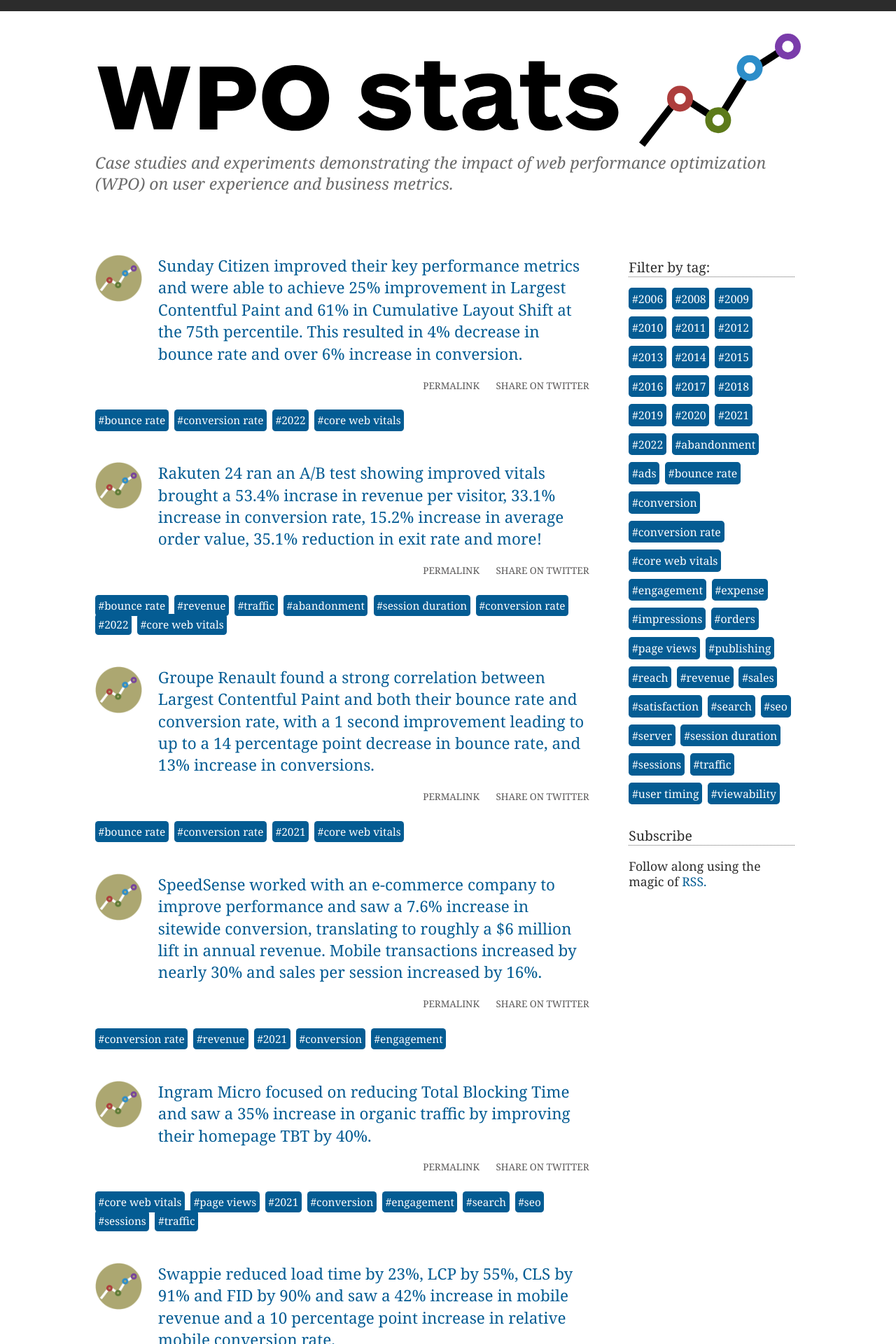
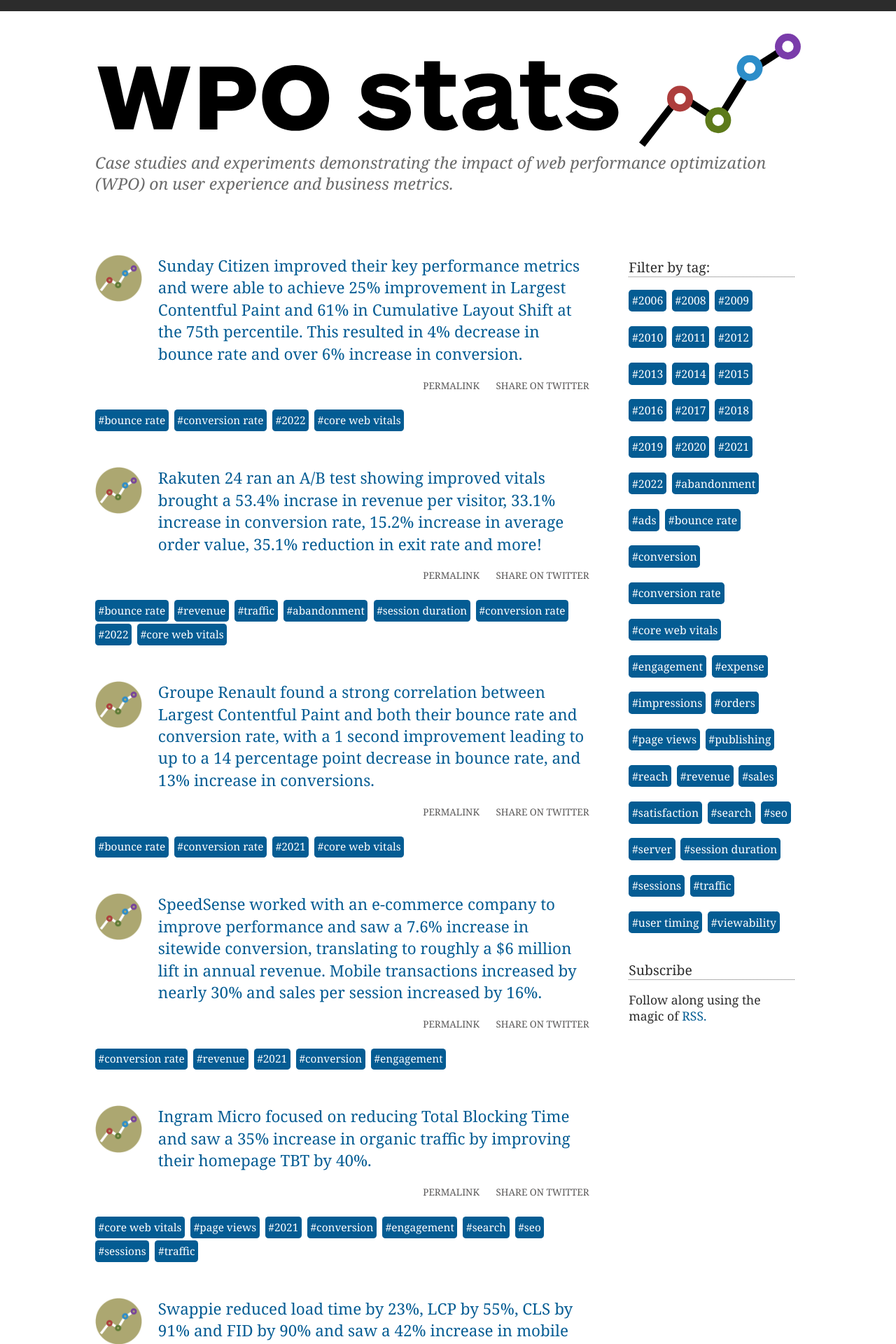
Before and after one commit to tkadlec/WPOStats, a Jekyll site: the page built from index.html, in a window 1280 px wide. Shown: the top 1920 px of the page at 70% size. Built offline with Jekyll 4.4.1, drawn with Linux system fonts in a browser that asks for light colours; the list of posts is cut into pages by our own code.

Commit message:
Update _tags.scss
spacing for tags

```diff
--- a/_sass/objects/_tags.scss
+++ b/_sass/objects/_tags.scss
@@ -8,7 +8,8 @@
 	border-bottom: 0;
 	color: #fff;
 	background: $blue;
-
+	display: inline-block;
+	margin-bottom: .2em;
 
 }
 .tag:hover{
```
